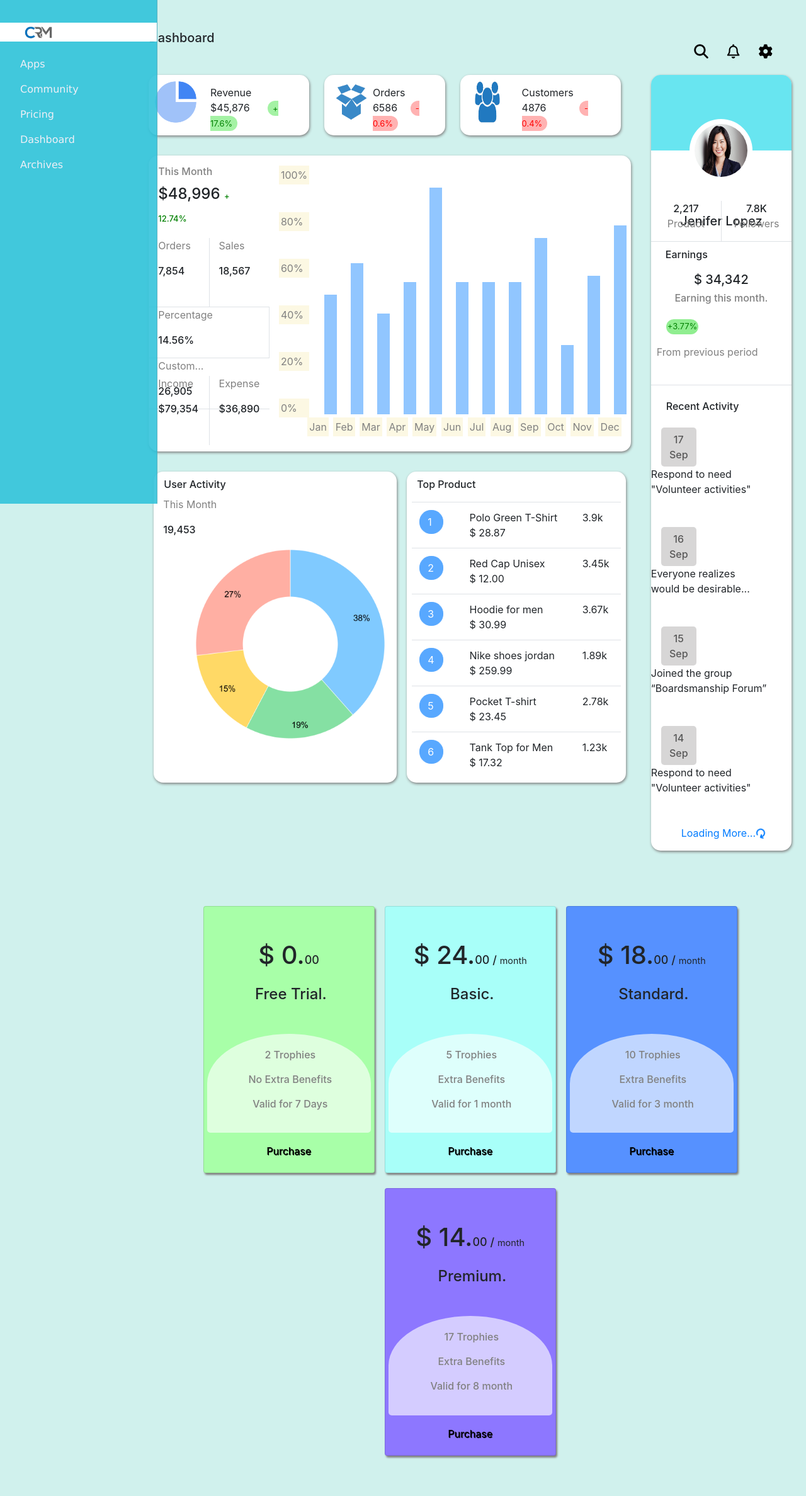
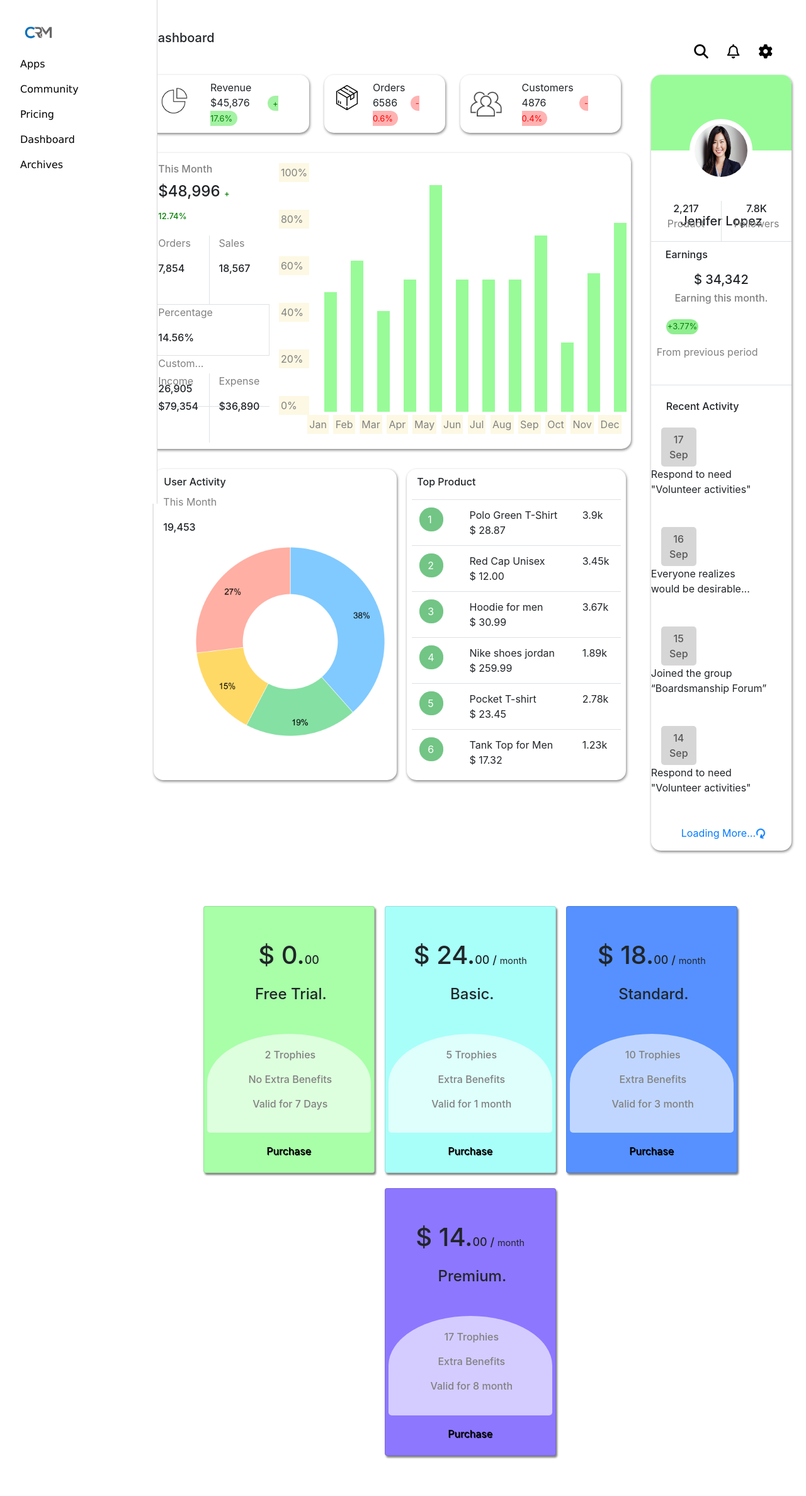
Before and after one commit to harikrish775/project-5-CRM, a Django app: page /dashboard in a window 1280 px wide. Shown: the whole page at 63% size. Run offline with Django 4.2, Linux system fonts and the light colour scheme; some libraries are stand-ins or nearby versions.

Commit message:
color change - green

```diff
--- a/app/views.py
+++ b/app/views.py
@@ -4,7 +4,7 @@ from django.shortcuts import render
 
 
 def landing_page(request):
-    return render(request,'new.html')
+    return render(request,'landing_page.html')
 
 def dashboard(request):
     return render(request,'dashboard.html')
--- a/templates/archives.html
+++ b/templates/archives.html
@@ -4,7 +4,8 @@
 
 <style>
     body{
-        background-color: rgba(20, 188, 168, 0.2);
+        /* background-color: rgba(20, 188, 168, 0.2); */
+        /* background-color: rgb(255, 222, 255); */
     }
 
 .card-body{
--- a/templates/dashboard.html
+++ b/templates/dashboard.html
@@ -6,7 +6,8 @@
         margin: 60px 0;
     }
     body{
-        background-color: rgba(20, 188, 168, 0.2);
+        /* background-color: rgba(20, 188, 168, 0.2); */
+        /* background-color: rgb(255, 222, 255); */
     }
     .card-body{
         background-color: whitesmoke;
@@ -128,7 +129,7 @@
     width: 20px; /* Adjust the width of the bars */
     /* border-top-left-radius: 15px; */
     /* border-top-right-radius: 15px; */
-    background-color: #007bff6e; /* Change the color of the bars if needed */
+    background-color: palegreen; /* Change the color of the bars if needed */
     margin-bottom: 5px; /* Add spacing between bars */
 
   }
@@ -144,7 +145,7 @@
 
   /* ----------------------pie chart------------------ */
 
-  .pie-chart {
+  /* .pie-chart {
   width: 200px;
   height: 200px;
   border-radius: 50%;
@@ -159,21 +160,21 @@
 
 #slice1 {
   clip-path: polygon(50% 50%, 100% 50%, 100% 0%);
-  background-color: #ff6384; /* Red */
+  background-color: #ff6384;
   transform: rotate(0deg);
 }
 
 #slice2 {
   clip-path: polygon(50% 50%, 100% 0%, 50% 0%);
-  background-color: #36a2eb; /* Blue */
+  background-color: #36a2eb;
   transform: rotate(120deg);
 }
 
 #slice3 {
   clip-path: polygon(50% 50%, 50% 0%, 0% 0%);
-  background-color: #ffce56; /* Yellow */
+  background-color: #ffce56;
   transform: rotate(240deg);
-}
+} */
 
 /* semicircle */
 
@@ -198,8 +199,8 @@
 [role="progressbar"] {
 
   --percentage: var(--value);
-  --primary: #369;
-  --secondary: #adf;
+  --primary: rgb(4, 90, 4);
+  --secondary: palegreen;
   --size: 100px;
   animation: progress 2s 0.5s forwards;
   width: 65%;
@@ -252,9 +253,9 @@
 <div class="row m-2">
     <div class="col-md-9 mr-3">
         <div class="row">
-            <div class="col-md-4 my-3 p-2 mr-md-2" style="border-radius: 15px;background-color: white;box-shadow: 1px 2px 4px gray;"><div class="row"><div class="col-4"><img src="{% static 'images/pie-chart.png' %}" width="70" height="70"></div> <div class="col mt-2">Revenue <br> $45,876 <span class="ml-4 px-2 py-1" style="color: green;background-color: rgba(10, 220, 10, 0.37);font-size: small;border-radius: 15px;">+ 17.6%</span></div> </div></div>
-            <div class="col-md-3 my-3 p-2 mx-md-3" style="border-radius: 15px;background-color: white;box-shadow: 1px 2px 4px gray;"><div class="row"><div class="col-4"><img src="{% static 'images/box.png' %}" width="70" height="70"></div> <div class="col mt-2">Orders <br> 6586 <span class="ml-3 px-2 py-1" style="color: red;background-color: rgba(255, 0, 0, 0.3);font-size: small;border-radius: 15px;">- 0.6%</span></div> </div></div>
-            <div class="col-md-4 my-3 p-2 ml-md-2" style="border-radius: 15px;background-color: white;box-shadow: 1px 2px 4px gray;"><div class="row"><div class="col-4"><img src="{% static 'images/14.png' %}" width="70" height="70"></div> <div class="col mt-2">Customers <br> 4876 <span class="ml-5 px-2 py-1" style="color: red;background-color: rgba(255, 0, 0, 0.3);font-size: small;border-radius: 15px;">- 0.4%</span></div> </div></div>
+            <div class="col-md-4 my-3 p-2 mr-md-2" style="border-radius: 15px;background-color: white;box-shadow: 1px 2px 4px gray;"><div class="row"><div class="col-4"><img class="mt-2 ml-2" src="{% static 'images/pie-charto.png' %}" width="50" height="50"></div> <div class="col mb-1">Revenue <br> $45,876 <span class="ml-4 px-2 py-1" style="color: green;background-color: rgba(10, 220, 10, 0.37);font-size: small;border-radius: 15px;">+ 17.6%</span></div> </div></div>
+            <div class="col-md-3 my-3 p-2 mx-md-3" style="border-radius: 15px;background-color: white;box-shadow: 1px 2px 4px gray;"><div class="row"><div class="col-4"><img class="mt-2 ml-2" src="{% static 'images/boxo.png' %}" width="40" height="40"></div> <div class="col mb-1">Orders <br> 6586 <span class="ml-3 px-2 py-1" style="color: red;background-color: rgba(255, 0, 0, 0.3);font-size: small;border-radius: 15px;">- 0.6%</span></div> </div></div>
+            <div class="col-md-4 my-3 p-2 ml-md-2" style="border-radius: 15px;background-color: white;box-shadow: 1px 2px 4px gray;"><div class="row"><div class="col-4"><img class="mt-2 ml-2" src="{% static 'images/usero.png' %}" width="50" height="50"></div> <div class="col mb-1">Customers <br> 4876 <span class="ml-5 px-2 py-1" style="color: red;background-color: rgba(255, 0, 0, 0.3);font-size: small;border-radius: 15px;">- 0.4%</span></div> </div></div>
         </div>
 
 
@@ -402,31 +403,31 @@
                 <div class="row">
                     <table class="table m-2">
                         <tr>
-                            <td><a class="btn btn-primary w-25 pr-4 text-white disabled" style="border-radius: 18px;">1</a></td>
+                            <td><a class="btn btn-success w-25 pr-4 text-white disabled" style="border-radius: 18px;">1</a></td>
                             <td>Polo Green T-Shirt  <br>$ 28.87</td>
                             <td>3.9k</td>
                         </tr><tr>
-                            <td><a class="btn btn-primary w-25 pr-4 text-white disabled"  style="border-radius: 18px;">2</a></td>
+                            <td><a class="btn btn-success w-25 pr-4 text-white disabled"  style="border-radius: 18px;">2</a></td>
                             <td>Red Cap Unisex <br> $ 12.00 </td>
                             <td>3.45k</td>
                         </tr>
                         <tr>
-                            <td><a class="btn btn-primary w-25 pr-4 text-white disabled" style="border-radius: 18px;">3</a></td>
+                            <td><a class="btn btn-success w-25 pr-4 text-white disabled" style="border-radius: 18px;">3</a></td>
                             <td>Hoodie for men <br> $ 30.99</td>
                             <td>3.67k</td>
                         </tr>
                         <tr>
-                            <td><a class="btn btn-primary w-25 pr-4 text-white disabled" style="border-radius: 18px;">4</a></td>
+                            <td><a class="btn btn-success w-25 pr-4 text-white disabled" style="border-radius: 18px;">4</a></td>
                             <td>Nike shoes jordan <br> $ 259.99</td>
                             <td>1.89k</td>
                         </tr>
                         <tr>
-                            <td><a class="btn btn-primary w-25 pr-4 text-white disabled" style="border-radius: 18px;">5</a></td>
+                            <td><a class="btn btn-success w-25 pr-4 text-white disabled" style="border-radius: 18px;">5</a></td>
                             <td>Pocket T-shirt<br> $ 23.45</td>
                             <td>2.78k</td>
                         </tr>
                         <tr>
-                            <td><a class="btn btn-primary w-25 pr-4 text-white disabled" style="border-radius: 18px;">6</a></td>
+                            <td><a class="btn btn-success w-25 pr-4 text-white disabled" style="border-radius: 18px;">6</a></td>
                             <td>Tank Top for Men <br> $ 17.32</td>
                             <td>1.23k</td>
                         </tr>
@@ -438,7 +439,7 @@
         </div>
     </div>
     <div class="col-md mt-3 ml-md-3" style="border-radius: 15px;min-height: 80vh;background-color: white;box-shadow: 1px 2px 4px gray;">
-        <div class="row" style="min-height: 15vh;background-color: rgba(54, 220, 235, 0.749);border-top-left-radius: 15px;border-top-right-radius: 15px;"></div>
+        <div class="row" style="min-height: 15vh;background-color: palegreen;border-top-left-radius: 15px;border-top-right-radius: 15px;"></div>
         <div class="row d-flex justify-content-center" style="height: 10vh;">
             <img src="{% static 'images/w2.jpg' %}" class="p-2" width="100" height="100" style="border-radius: 50px;bottom: 50px;position:relative;background-color: white;">
             <h5>Jenifer Lopez</h5>
--- a/templates/sidebar.html
+++ b/templates/sidebar.html
@@ -23,11 +23,14 @@
         font-family: Verdana, Geneva, Tahoma, sans-serif;
     }
     .nv a{
-        color: rgb(239, 239, 246);
+        color: black;
     }
     .nitem {
     position: relative;
+
     }
+
+
 
     .nitem::after {
         content: '';
@@ -36,12 +39,14 @@
         left: 0;
         width: 0; /* Initially, set width to 0 */
         height: 2px;
-        background-color: rgb(240, 245, 248);
-        transition: width 0.3s ease; /* Transition for width property */
+        background-color: green;
+        color: white;
+        transition: width 0.3s ease;
     }
 
     .nitem:hover::after {
         width: 75%;
+        background-color: green;
     }
 
     .sidebar {
@@ -69,6 +74,10 @@
 
 .nav-link.active {
     font-weight: bold; /* Highlight active link */
+    background-color: palegreen;
+    color: black;
+    border: 2px solid white;
+    border-radius: 5px;
 }
 
 .nitem {
@@ -94,25 +103,25 @@
 
             <!-- Sidebar Column -->
             <div class="col-md-2 collapse d-md-block" id="sidebarCollapse" style="z-index: 100;">
-                <div class="sidebar" style="background-color: rgba(44, 194, 217, 0.872);">
+                <div class="sidebar" style="background-color: white;">
                     <ul class="nav flex-column nv bcolor" id="ul">
                         <li class="nav-item px-3 my-3" style="background-color: white;">
                             <a style="text-decoration: none;" href="{% url 'landing_page' %}"><img src="{% static 'images/logoo.png' %}" alt="logo" height="30"></a>
                         </li>
                         <li class="nav-item px-3">
-                            <a class="nav-link nitem" href="#">Apps</a>
+                            <a class="nav-link nitem" id="link1" href="#">Apps</a>
                         </li>
                         <li class="nav-item px-3">
-                            <a class="nav-link nitem" href="#">Community</a>
+                            <a class="nav-link nitem" id="link2" href="#">Community</a>
                         </li>
                         <li class="nav-item px-3">
-                            <a class="nav-link nitem" href="#">Pricing</a>
+                            <a class="nav-link nitem" id="link3" href="#">Pricing</a>
                         </li>
                         <li class="nav-item px-3">
-                            <a class="nav-link nitem" href="{% url 'dashboard' %}">Dashboard</a>
+                            <a class="nav-link nitem" id="link4" href="{% url 'dashboard' %}">Dashboard</a>
                         </li>
                         <li class="nav-item px-3">
-                            <a class="nav-link nitem" href="{% url 'archives' %}">Archives</a>
+                            <a class="nav-link nitem" id="link5" href="{% url 'archives' %}">Archives</a>
                         </li>
                     </ul>
                 </div>
@@ -125,7 +134,39 @@
         </div>
     </div>
 
+    <script>
+    // Function to handle click event
+function handleClick(event) {
+    // Remove the 'active' class from all links
+    document.querySelectorAll('.nitem').forEach(link => {
+        link.classList.remove('active');
+    });
 
+    // Add the 'active' class to the clicked link
+    this.classList.add('active');
+
+    // Store the ID of the clicked link in local storage
+    localStorage.setItem('activeLink', this.id);
+}
+
+// Add click event listener to each link
+document.querySelectorAll('.nitem').forEach(link => {
+    link.addEventListener('click', handleClick);
+});
+
+// On page load, check if there's an active link in local storage and apply the active state
+document.addEventListener('DOMContentLoaded', function() {
+    const activeLinkId = localStorage.getItem('activeLink');
+    if (activeLinkId) {
+        const activeLink = document.getElementById(activeLinkId);
+        if (activeLink) {
+            activeLink.classList.add('active');
+        }
+    }
+});
+
+
+    </script>
 
 
 </body>
```
Also changed, not shown: templates/landing_page.html (renamed from templates/new.html, +42 -17 lines), templates/navbar.html (+4 -4 lines), static/images/boost3.png (added), static/images/box-icon2.jpg (added), static/images/box-icon3.webp (added), static/images/box2.png (added), static/images/box3.png (added), static/images/boxo.png (added), static/images/pie-chart2.png (added), static/images/pie-chart3.png (added), static/images/pie-charto.png (added), static/images/usero.png (added), static/images/users2.png (added), static/images/users3.png (added), 2 more files.
